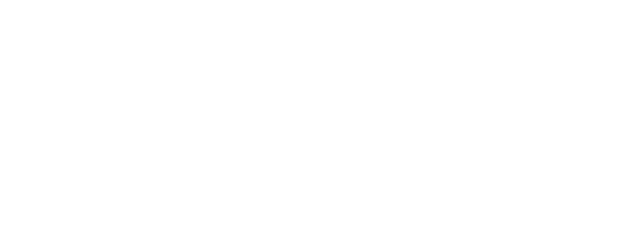
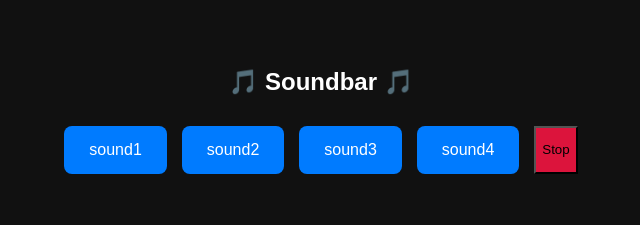
Before and after one commit to acciojob/Soundbar-JayAbhani, a website: page main.html in a window 1280 px wide. Shown: the whole page, without its empty margins (319-959 px from the left). Drawn offline with Linux system fonts and the light colour scheme.

Commit message:
created a submission

```diff
--- a/main.html
+++ b/main.html
@@ -1,16 +1,17 @@
 <!DOCTYPE html>
+<html lang="en">
+<head>
+  <meta charset="UTF-8">
+  <meta name="viewport" content="width=device-width, initial-scale=1.0">
+  <title>Soundbar</title>
+  <link rel="stylesheet" href="styles.css">
+</head>
+<body>
+  <h2>🎵 Soundbar 🎵</h2>
 
-<html>
+  <!-- Section with buttons -->
+  <div id="buttons"></div>
 
-<head>
-	<link rel="stylesheet" href="styles.css">
-</head>
-
-<body>
-	<!-- the entire body must be written by student -->
-    <script type="text/javascript" src="./script.js">
-</script>
-
+  <script type="text/javascript" src="script.js"></script>
 </body>
-
 </html>
--- a/script.js
+++ b/script.js
@@ -1 +1,44 @@
-//your JS code here. If required.
+// List of sounds (place audio files inside "sounds/" folder)
+const sounds = ['sound1', 'sound2', 'sound3', 'sound4'];
+
+const buttons = document.getElementById('buttons');
+
+// Create a button for each sound
+sounds.forEach(sound => {
+  const btn = document.createElement('button');
+  btn.classList.add('btn');
+  btn.innerText = sound;
+
+  // Play sound when button is clicked
+  btn.addEventListener('click', () => {
+    stopSounds();
+    const audio = document.getElementById(sound);
+    audio.play();
+  });
+
+  buttons.appendChild(btn);
+
+  // Add hidden audio element for each sound
+  const audio = document.createElement('audio');
+  audio.src = `./sounds/${sound}.mp3`; // make sure files exist
+  audio.id = sound;
+  document.body.appendChild(audio);
+});
+
+// Add Stop button
+const stopBtn = document.createElement('button');
+stopBtn.classList.add('stop');
+stopBtn.innerText = 'Stop';
+
+stopBtn.addEventListener('click', stopSounds);
+
+buttons.appendChild(stopBtn);
+
+// Stop all sounds
+function stopSounds() {
+  sounds.forEach(sound => {
+    const audio = document.getElementById(sound);
+    audio.pause();
+    audio.currentTime = 0; // reset
+  });
+}
--- a/styles.css
+++ b/styles.css
@@ -1 +1,38 @@
-/*  your css code here. If applicable */
+body {
+  font-family: Arial, sans-serif;
+  text-align: center;
+  background: #111;
+  color: #fff;
+  padding: 40px;
+}
+
+#buttons {
+  display: flex;
+  justify-content: center;
+  flex-wrap: wrap;
+  gap: 15px;
+  margin-top: 30px;
+}
+
+.btn {
+  background: #007bff;
+  color: white;
+  border: none;
+  padding: 15px 25px;
+  border-radius: 8px;
+  cursor: pointer;
+  font-size: 16px;
+  transition: background 0.3s;
+}
+
+.btn:hover {
+  background: #0056b3;
+}
+
+.stop {
+  background: crimson;
+}
+
+.stop:hover {
+  background: darkred;
+}
```
